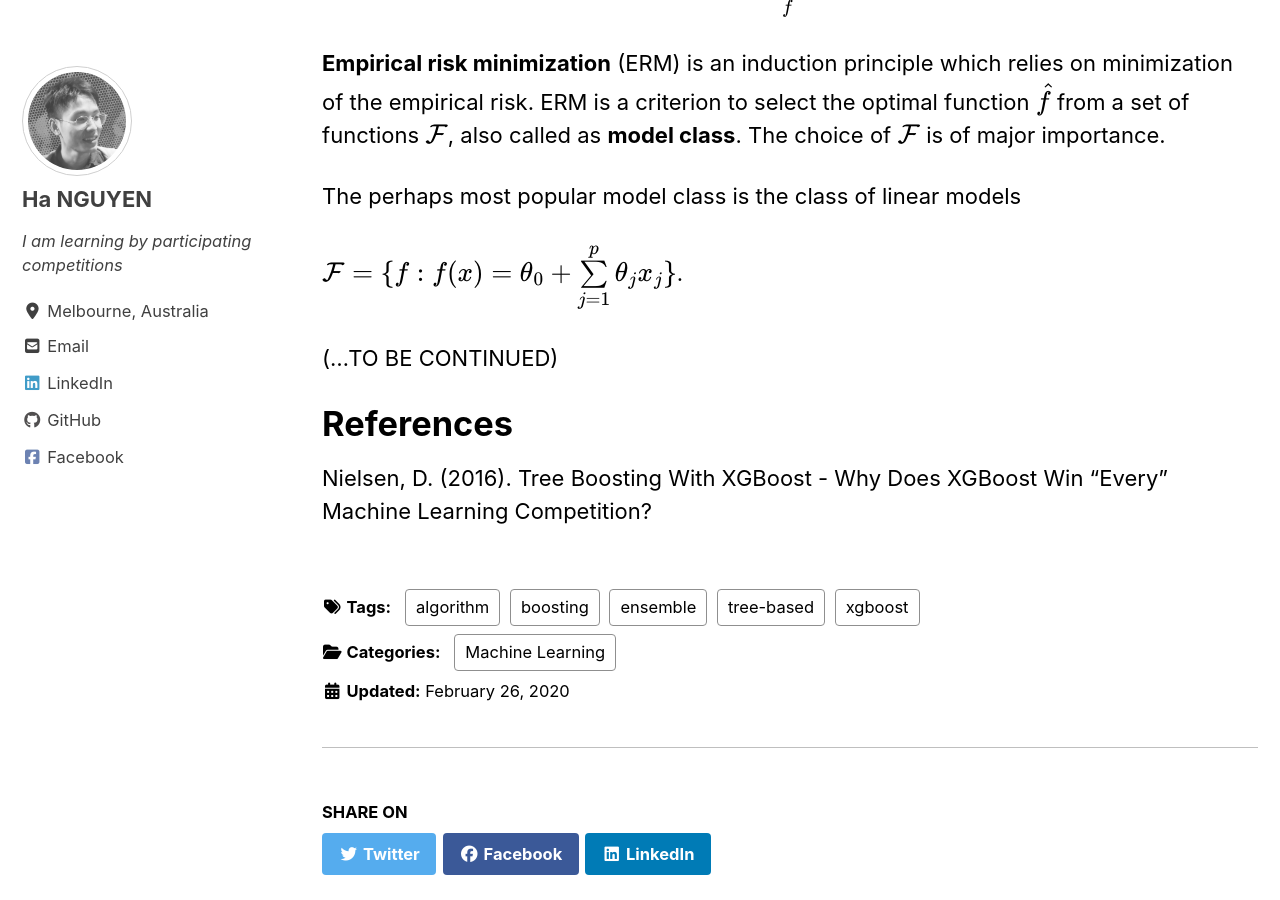
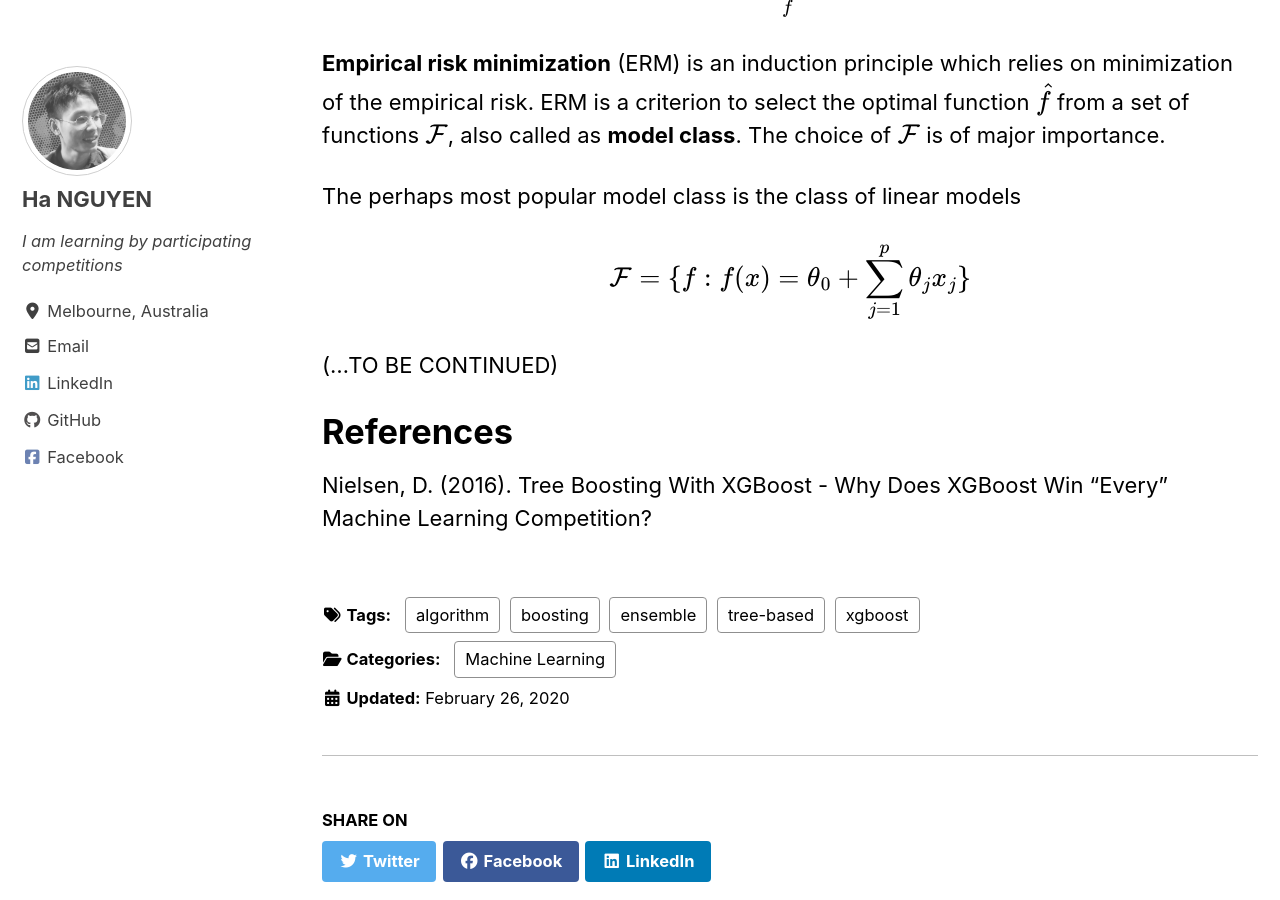
Before and after one commit to datasciblog/datasciblog.github.io, a Jekyll site: the page built from _posts/2020-02-26-tree-boosting-03.md, in a window 1280 px wide and 900 px high, scrolled down 2141 px. Built offline with Jekyll 4.4.1, drawn with Linux system fonts in a browser that asks for light colours; cached includes are drawn as plain includes; nearby versions of some CDN libraries; formulas are drawn with MathJax 3.

```diff
--- a/_posts/2020-02-26-tree-boosting-03.md
+++ b/_posts/2020-02-26-tree-boosting-03.md
@@ -64,7 +64,7 @@ $$\hat{f} = \underset{f}{\arg\min} \hat{R}(f)$$
 
 The perhaps most popular model class is the class of linear models
 
-$$ \mathcal{F} = \{ f : f(x) = \theta_0 + \sum\limits_{j=1}^p \theta_j x_j \} $$.
+$$ \mathcal{F} = \{ f : f(x) = \theta_0 + \sum\limits_{j=1}^p \theta_j x_j \} $$
 
 
 (...TO BE CONTINUED)
```
